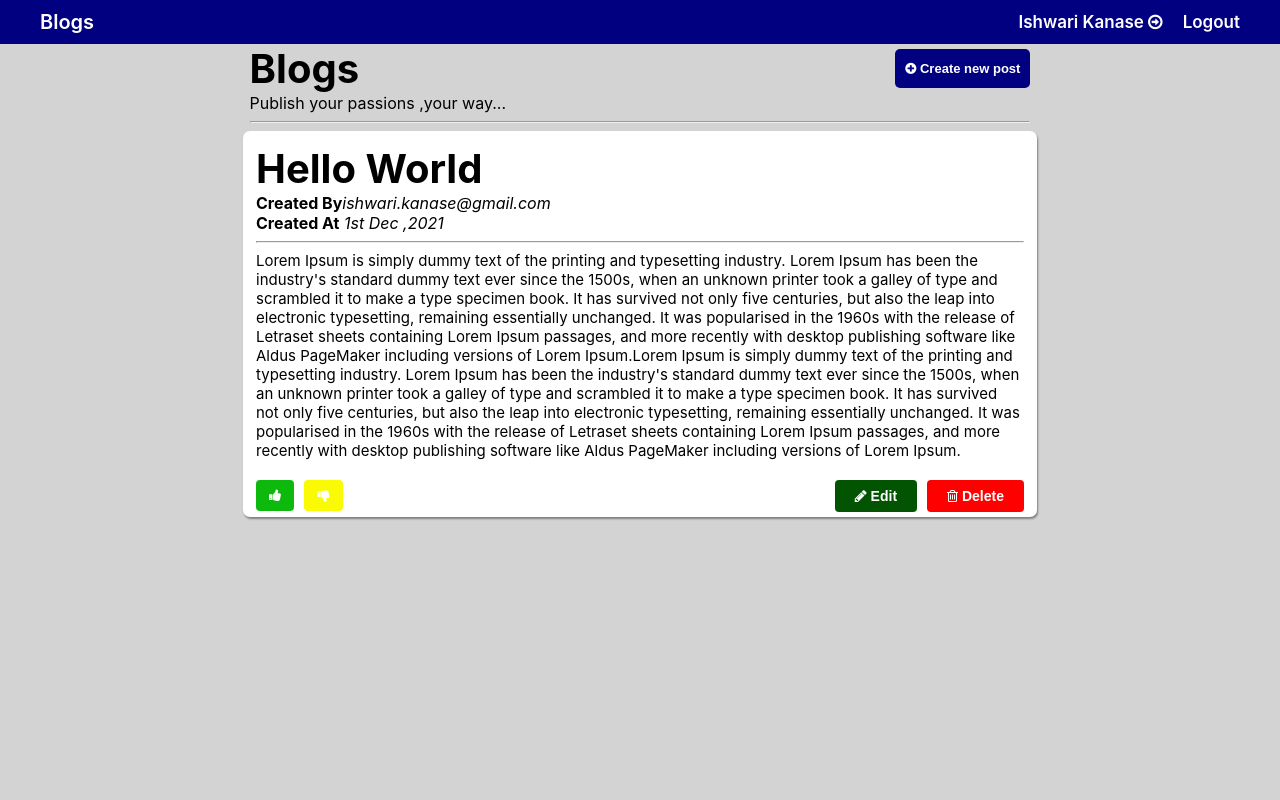
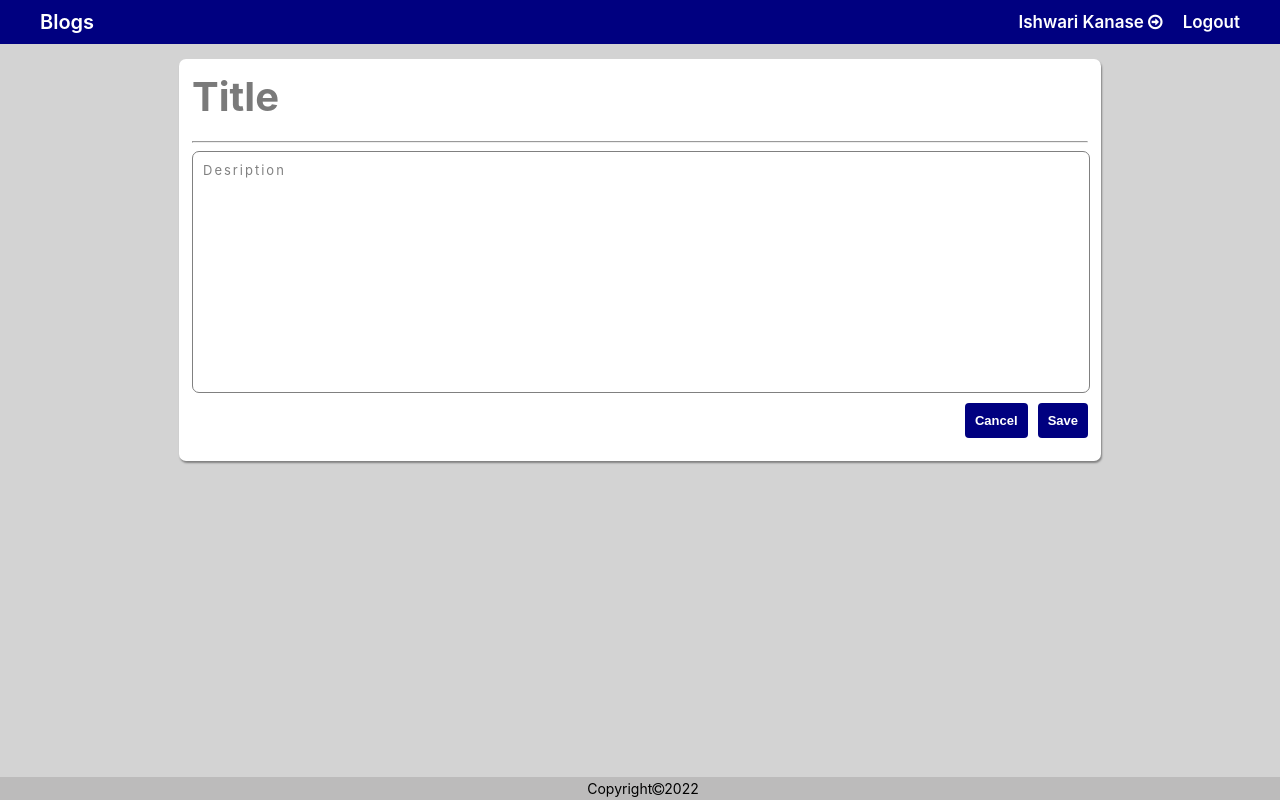
Before and after one commit to AnamikaKute/blogs-app, a React (Create React App) app: page / in a window 1280 px wide. Built offline with nearby package versions, Linux system fonts and the light colour scheme.

Commit message:
Title page completed

```diff
--- a/src/App.js
+++ b/src/App.js
@@ -1,9 +1,9 @@
 import logo from './logo.svg';
 import './App.css';
-import CreateNewPost from './Component/CreateNewPost/CreateNewPost';
+import Title from './Component/Title/Title';
 function App() {
   return (
-  <CreateNewPost
+  <Title
   />
 
 
--- /dev/null
+++ b/src/Component/Title/Title.css
@@ -0,0 +1,79 @@
+.MainSectionOfTitlePage{
+    margin: 0px;
+height: 100vh;
+background-color: lightgray;
+}
+.headerSectionOfTitlePage{
+    display: flex;
+justify-content: space-between;
+align-items: center;
+padding: 10px 40px;
+background-color: navy;
+color: white;
+}
+.titleOfTitlePage{
+    font-size: 20px;
+font-weight: 600;
+}
+.loginAndRegistrationSectionOfTitle{
+    display: flex;
+gap:20px;
+}
+.rightSectionTitlesOfTitlePage{
+    font-size: 17px;
+    font-weight: 600;
+}
+.outerBoxOfTitlePage{
+    width: 70%;
+    height: 47vh;
+    padding: 13px;
+    margin: auto;
+    border-radius: 7px;
+    background-color: #ffffff;
+    box-shadow: 1px 2px 2px grey ;
+    margin-top: 15px;
+}
+.mainTitleInOuterBox{
+    font-size: 40px;
+    font-weight: 700;
+    color:rgb(122, 122, 122);
+    margin-bottom: 20px;
+}
+.innerBoxOfTitlePage{
+    width: 100%;
+    height: 30vh;
+    border-radius: 7px;
+    background-color: #ffffff;
+    border: 1px solid grey;
+}
+.btnSectionOfTitlePage{
+    display: flex;
+    justify-content: end;
+    margin-top: 10px;
+    gap:10px;
+}
+.cancelAndSaveBtn{
+    padding: 10px;
+    background-color: navy;
+    color:white;
+    font-size: 13px;
+    font-weight: 600;
+    border-radius: 4px;
+    border: none;
+}
+.descriptionTitle{
+    font-size: 13px;
+    color:grey;
+    padding: 10px 10px;
+    letter-spacing: 2px;
+}
+.footerNote {
+  position: fixed;
+  font-size: 14px;
+  bottom: 0;
+  left: 0;
+  width: 100%;
+  text-align: center;
+  padding: 3px;
+  background-color: rgb(188, 187, 187);
+}
--- /dev/null
+++ b/src/Component/Title/Title.js
@@ -0,0 +1,29 @@
+import './Title.css';
+function Title(){
+    return(
+        <div className='MainSectionOfTitlePage'>
+           <div className='headerSectionOfTitlePage'>
+                <div className='titleOfTitlePage'>Blogs</div>
+                <div className='loginAndRegistrationSectionOfTitle'>
+                    <div className='rightSectionTitlesOfTitlePage'>Ishwari Kanase   <i class="fa fa-arrow-circle-o-right" aria-hidden="true"></i></div>
+                    <div className='rightSectionTitlesOfTitlePage'>Logout</div>
+                </div>
+
+            </div>
+            <div className='outerBoxOfTitlePage'>
+                <div className='mainTitleInOuterBox'>Title</div>
+                <hr/>
+                <div className='innerBoxOfTitlePage'>
+                    <div className='descriptionTitle'>Desription</div>
+                </div>
+                <div className='btnSectionOfTitlePage'>
+                    <div><button className='cancelAndSaveBtn'>Cancel</button></div>
+                    <div><button className='cancelAndSaveBtn'>Save</button></div>
+
+                </div>
+            </div>
+            <div className='footerNote'>Copyright<i class="fa fa-copyright" aria-hidden="true"></i>2022</div>
+        </div>
+    )
+}
+export  default Title;
```
